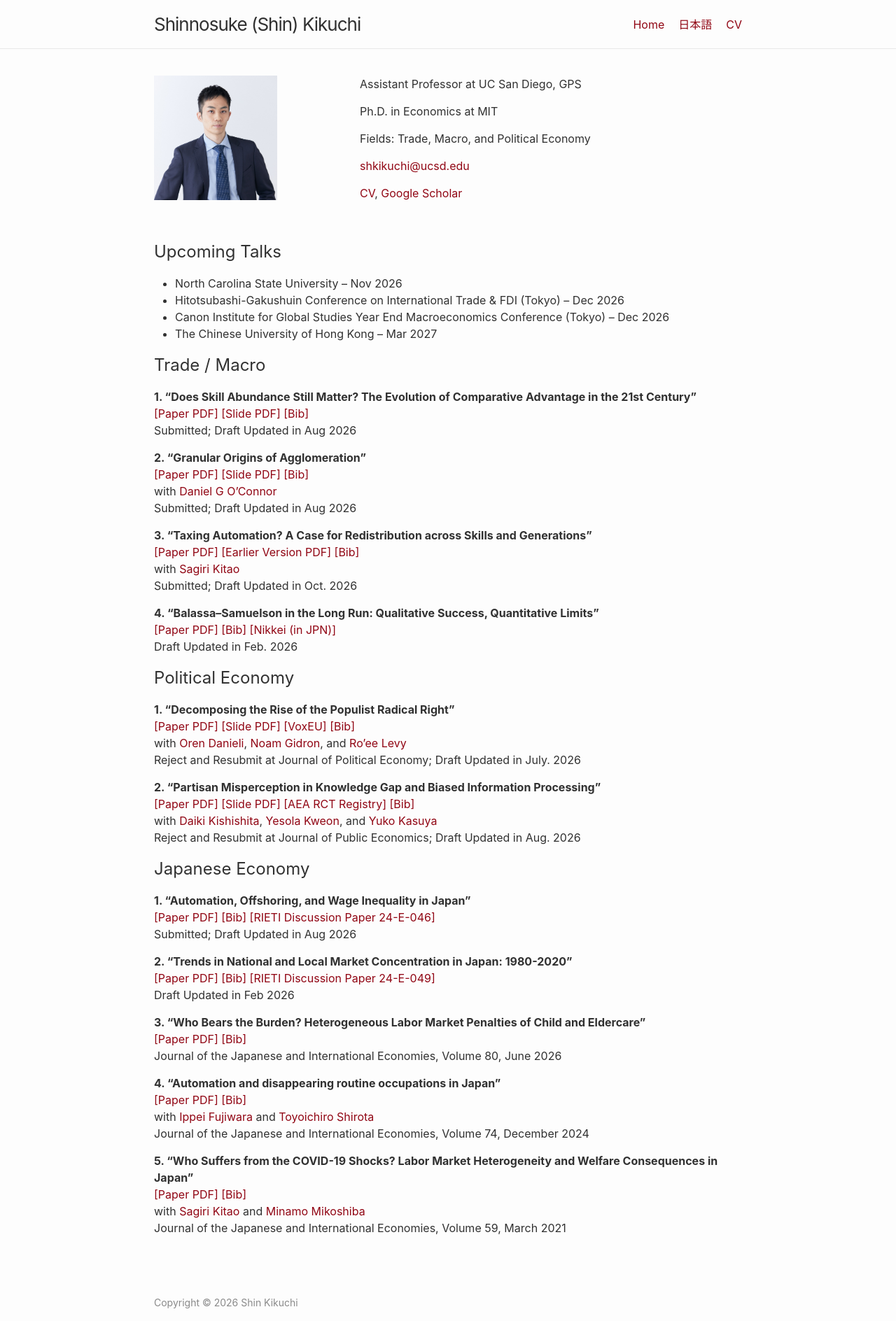
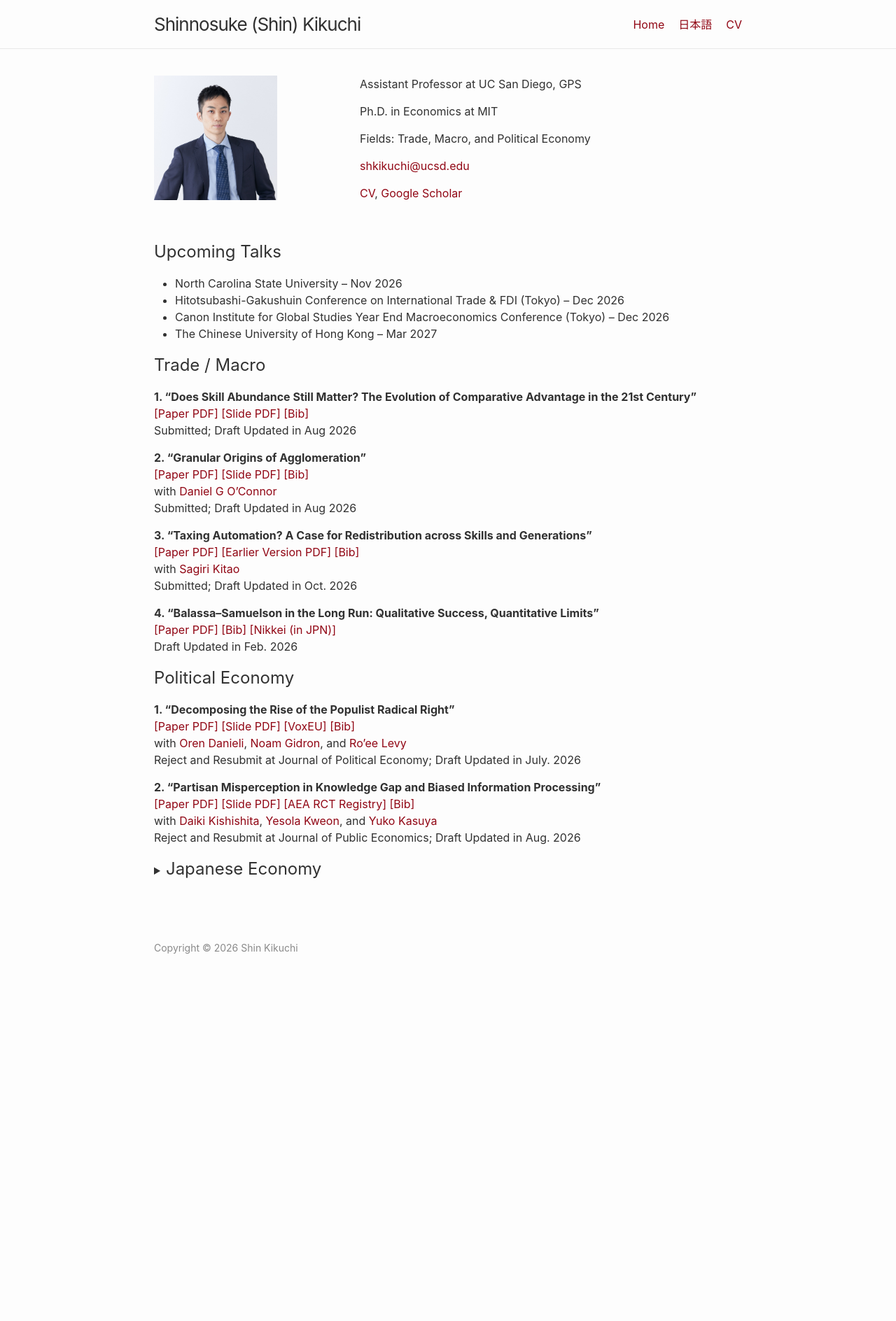
Before and after one commit to shinnkikuchi/shinnkikuchi.github.io, a Jekyll site: the page built from index.md, in a window 1280 px wide. Shown: the whole page at 70% size. Built offline with Jekyll 4.4.1, drawn with Linux system fonts in a browser that asks for light colours; after the commit the page ends 1381 px from its top, so only the background shows below that.

Commit message:
collapse

```diff
--- a/assets/main.scss
+++ b/assets/main.scss
@@ -3,6 +3,15 @@
 ---
 
 @import "minima";
+
+.japanese-economy > summary {
+  cursor: pointer;
+  margin-bottom: $spacing-unit / 2;
+
+  h2 {
+    display: inline;
+  }
+}
 
 // Columns for profile section (Image and Text side-by-side)
 .columnright {
--- a/index.md
+++ b/index.md
@@ -87,7 +87,8 @@ with  <a href="https://sites.google.com/site/kishishitaecon/" target="_blank">Da
 Reject and Resubmit at Journal of Public Economics; Draft Updated in Aug. 2026
 <br>
 
-## Japanese Economy
+<details class="japanese-economy" markdown="1">
+<summary><h2 id="japanese-economy">Japanese Economy</h2></summary>
 
 **1. "Automation, Offshoring, and Wage Inequality in Japan"**
 <br>
@@ -136,3 +137,5 @@ with  <a href="https://sites.google.com/site/sagirikitao/home" target="_blank">S
 <br>
 Journal of the Japanese and International Economies, Volume 59, March 2021
 <br>
+
+</details>
```
